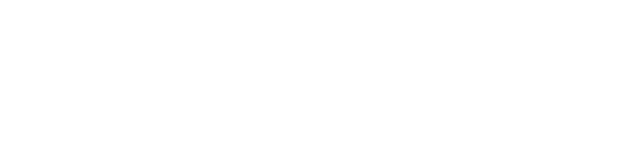
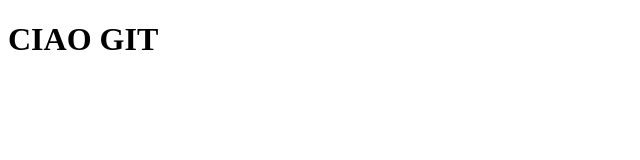
Before and after one commit to NicoSciangula/htmlCSS-hello, a plain HTML site: page index.html in a window 1280 px wide. Shown: the whole page, without its empty margins (0-640 px from the left). Drawn offline with Linux system fonts and the light colour scheme.

Commit message:
aggiunto titolo

```diff
--- a/index.html
+++ b/index.html
@@ -3,9 +3,11 @@
 <head>
     <meta charset="UTF-8">
     <meta name="viewport" content="width=device-width, initial-scale=1.0">
-    <title>Document</title>
+    <title>Hello GIT</title>
 </head>
 <body>
 
+    <h1>CIAO GIT</h1>
+
 </body>
 </html>
```
